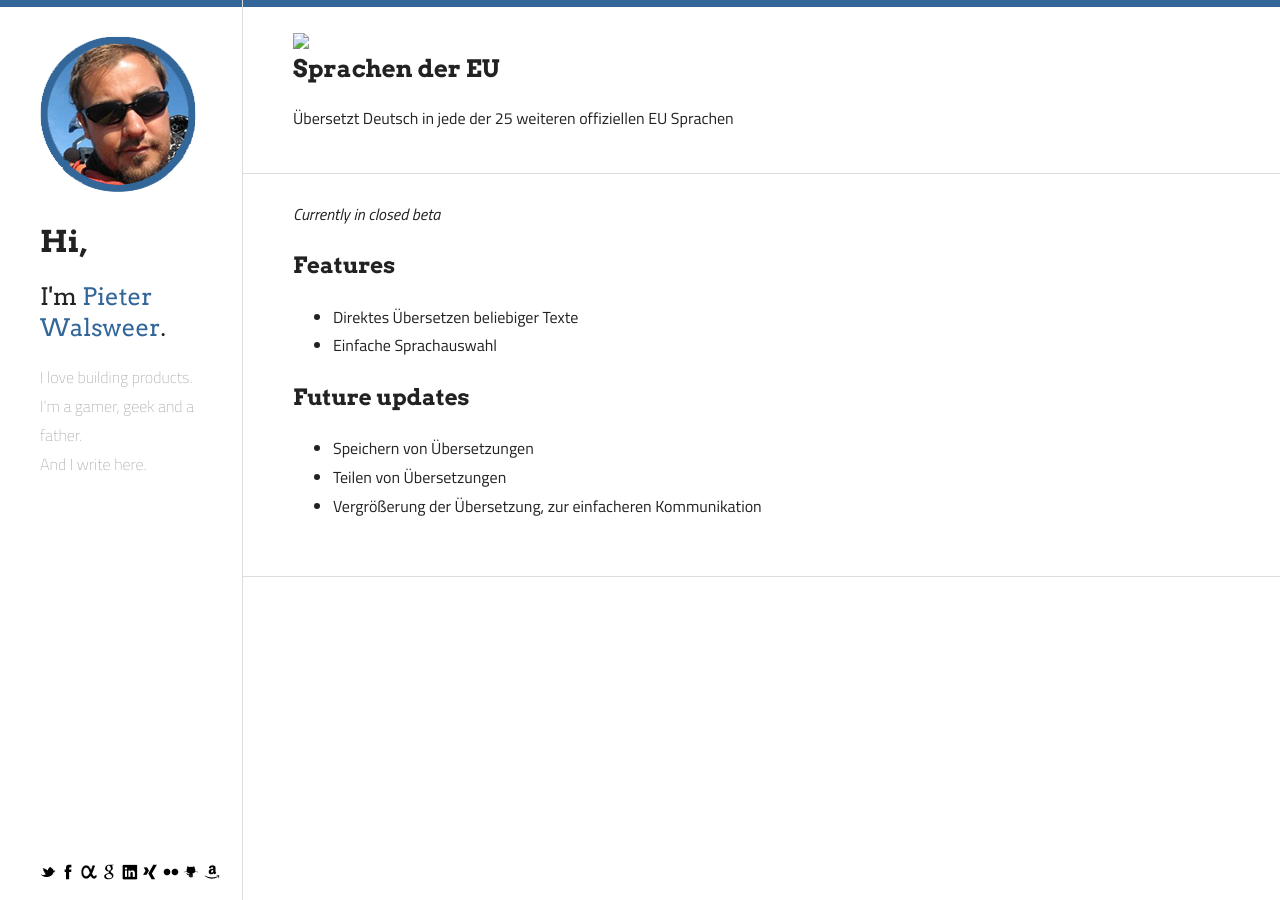
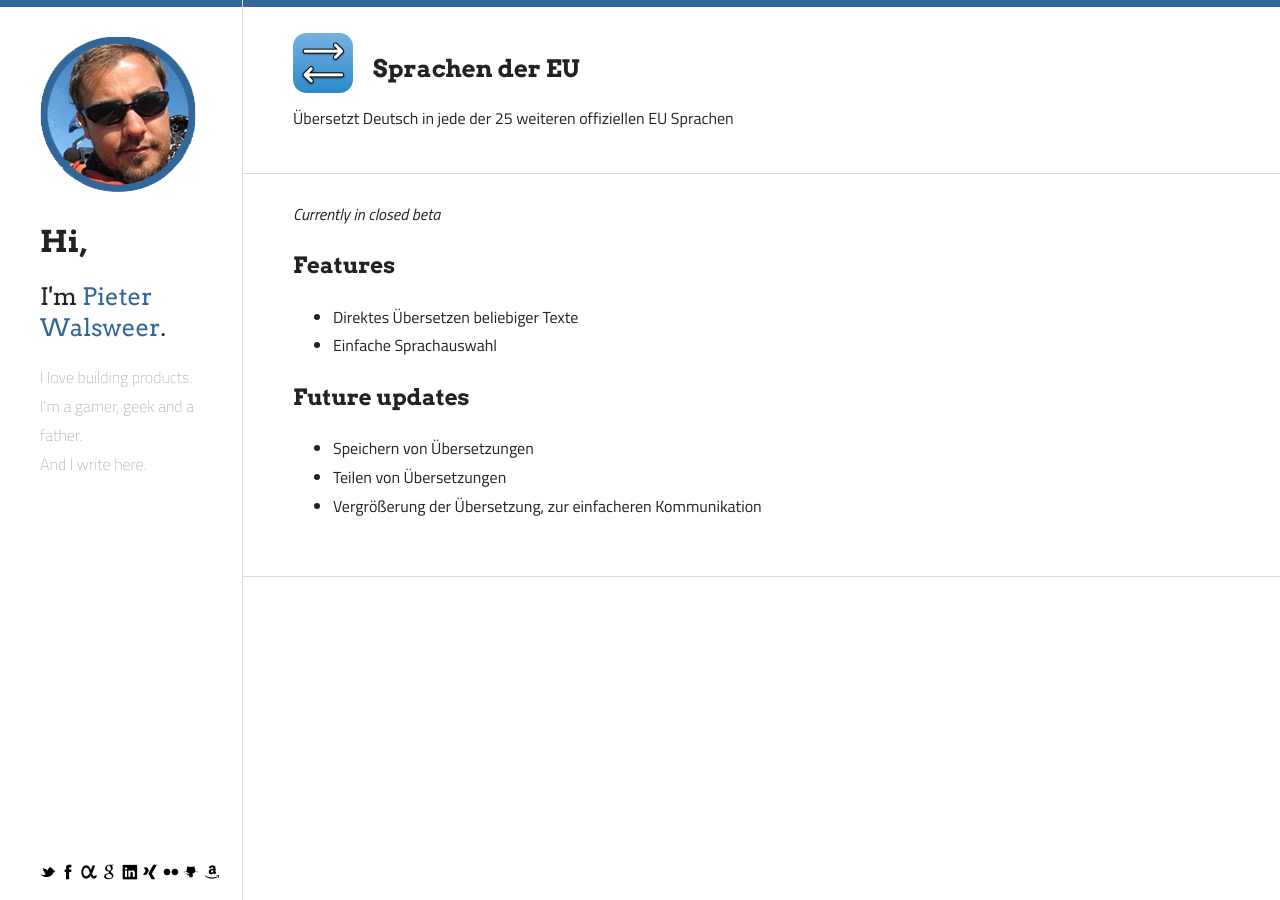
Before and after one commit to neXter/nexter.github.com, a Jekyll site: the page built from projects/sprachen-der-eu/index.md, in a window 1280 px wide. Built offline with Jekyll 4.4.1, drawn with Linux system fonts in a browser that asks for light colours; Markdown is read by kramdown in place of the engine named in the settings.

Commit message:
changed icon

```diff
--- a/projects/sprachen-der-eu/index.md
+++ b/projects/sprachen-der-eu/index.md
@@ -6,7 +6,7 @@
 <div id="content">
 
 	<section>
-		<img align="left" src="AppIcon60x60.png" style="margin-right: 20px;">
+		<img align="left" src="AppIcon60x60@2x.png" style="margin-right: 20px;" height="60" width="60">
 		<h2>Sprachen der EU</h2>
 		Übersetzt Deutsch in jede der 25 weiteren offiziellen EU Sprachen
 		<br clear="all">
```
